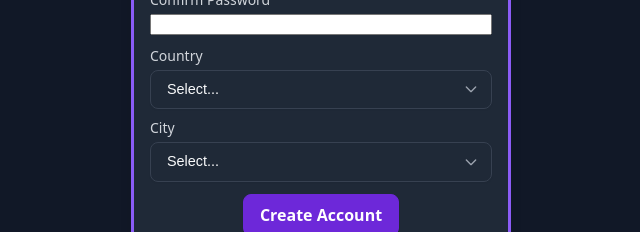
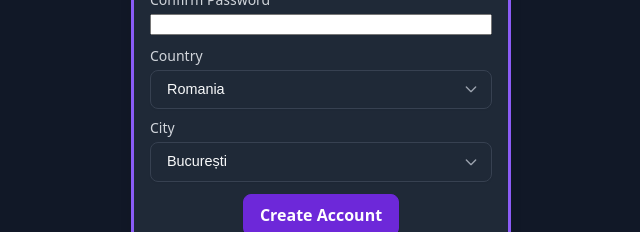
Before and after one commit to ChopinF/NexusSoftware, a React (Vite) app in the folder frontend/: page /register in a window 1280 px wide. Shown: the part 417-649 px from the top of the page, without its empty margins (319-959 px from the left). Built offline with nearby package versions, Linux system fonts and the light colour scheme.

Commit message:
fixed registerform

```diff
--- a/frontend/src/components/organisms/RegisterForm/RegisterForm.tsx
+++ b/frontend/src/components/organisms/RegisterForm/RegisterForm.tsx
@@ -1,4 +1,4 @@
-import React, { useState } from "react";
+import React, { useState, useEffect } from "react";
 import styles from "./RegisterForm.module.css";
 
 import { FormField } from "../../molecules/FormField/FormField";
@@ -13,11 +13,26 @@ interface RegisterFormProps {
     email: string,
     password: string,
     role: string,
-    tara: string,
-    oras: string
+    country: string,
+    city: string
   ) => Promise<void>;
   onLoginClick?: () => void;
 }
+
+// Must match server.js logic
+const CITIES_BY_COUNTRY: Record<string, string[]> = {
+  RO: ["București", "Cluj-Napoca", "Iași", "Timișoara"],
+  DE: ["Berlin", "Munich", "Hamburg"],
+  FR: ["Paris", "Lyon"],
+  UK: ["London", "Manchester"],
+};
+
+const COUNTRY_OPTIONS = [
+  { value: "RO", label: "Romania" },
+  { value: "DE", label: "Germany" },
+  { value: "FR", label: "France" },
+  { value: "UK", label: "United Kingdom" },
+];
 
 export const RegisterForm: React.FC<RegisterFormProps> = ({
   onSubmit,
@@ -27,17 +42,24 @@ export const RegisterForm: React.FC<RegisterFormProps> = ({
   const [email, setEmail] = useState("");
   const [password, setPassword] = useState("");
   const [confirmPassword, setConfirmPassword] = useState("");
-  const [tara, setTara] = useState("");
-  const [oras, setOras] = useState("");
+
+  const [country, setCountry] = useState(COUNTRY_OPTIONS[0].value); // Default to first
+  const [city, setCity] = useState(CITIES_BY_COUNTRY[COUNTRY_OPTIONS[0].value][0]); // Default to first city of first country
 
   const [isLoading, setIsLoading] = useState(false);
   const [error, setError] = useState<string | null>(null);
+
+  // Update city when country changes
+  useEffect(() => {
+    const availableCities = CITIES_BY_COUNTRY[country] || [];
+    setCity(availableCities[0] || "");
+  }, [country]);
 
   const handleSubmit = async (e: React.FormEvent<HTMLFormElement>) => {
     e.preventDefault();
     setError(null);
 
-    if (!name || !email || !password || !confirmPassword) {
+    if (!name || !email || !password || !confirmPassword || !country || !city) {
       setError("Please fill in all fields.");
       return;
     }
@@ -55,7 +77,8 @@ export const RegisterForm: React.FC<RegisterFormProps> = ({
     setIsLoading(true);
 
     try {
-      await onSubmit(name, email, password, "Untrusted", "RO", oras);
+      // Fixed: Passing state variables 'country' and 'city' instead of hardcoded strings
+      await onSubmit(name, email, password, "Untrusted", country, city);
     } catch (err) {
       const errorMessage =
         err instanceof Error ? err.message : "An unknown error occurred.";
@@ -64,6 +87,11 @@ export const RegisterForm: React.FC<RegisterFormProps> = ({
       setIsLoading(false);
     }
   };
+
+  const cityOptions = (CITIES_BY_COUNTRY[country] || []).map((c) => ({
+    value: c,
+    label: c,
+  }));
 
   return (
     <div className={styles.formContainer}>
@@ -128,31 +156,25 @@ export const RegisterForm: React.FC<RegisterFormProps> = ({
 
         <SelectInput
           label="Country"
-          name="tara"
-          value={tara}
-          onChange={(e) => setTara(e.target.value)}
-          options={[
-            { value: "RO", label: "Romania" },
-            { value: "BG", label: "Bulgaria" },
-            { value: "HU", label: "Hungary" },
-          ]}
+          name="country"
+          value={country}
+          onChange={(e) => setCountry(e.target.value)}
+          options={COUNTRY_OPTIONS}
+          disabled={isLoading}
         />
 
         <SelectInput
           label="City"
-          name="oras"
-          value={oras}
-          onChange={(e) => setOras(e.target.value)}
-          options={[
-            { value: "București", label: "București" },
-            { value: "Cluj-Napoca", label: "Cluj-Napoca" },
-            { value: "Timișoara", label: "Timișoara" },
-          ]}
+          name="city"
+          value={city}
+          onChange={(e) => setCity(e.target.value)}
+          options={cityOptions}
+          disabled={isLoading}
         />
 
         <div className={styles.buttonWrapper}>
           <Button type="submit" variant="primary" disabled={isLoading}>
-            {isLoading ? <Spinner size="small" /> : "Create Account"}
+            {isLoading ? <Spinner size="sm" /> : "Create Account"}
           </Button>
         </div>
       </form>
```
